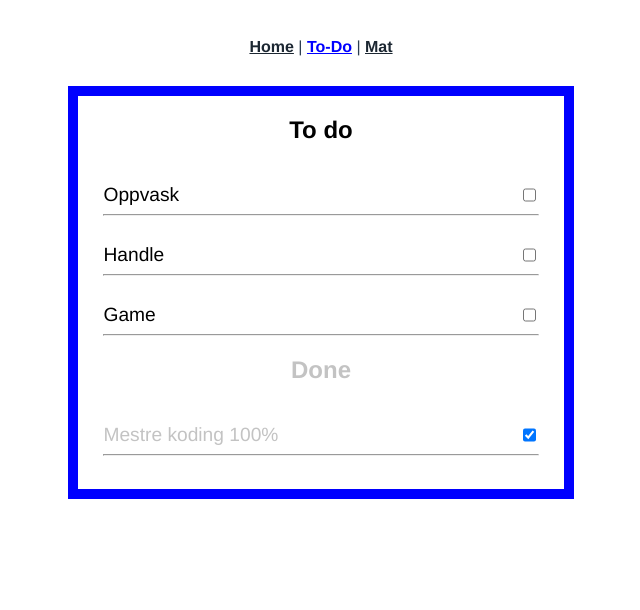
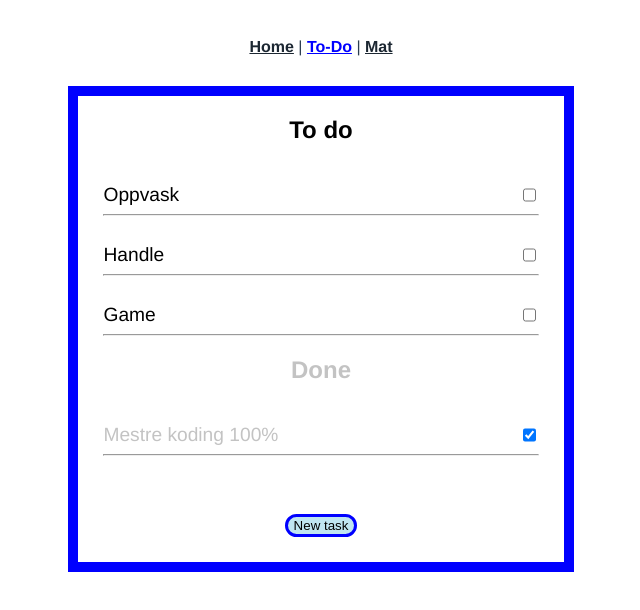
Before and after one commit to Erwan228/helping-list, a Vue app: page /list in a window 1280 px wide. Shown: the top 610 px of the page, without its empty margins (319-959 px from the left). Built offline with nearby package versions, Linux system fonts and the light colour scheme; data requests are answered from the project's data file.

Commit message:
virkelig dagens

```diff
--- a/src/views/HomeView.vue
+++ b/src/views/HomeView.vue
@@ -29,7 +29,7 @@ export default {
 }
 .parts {
   border: solid 1px black;
-  background: rgb(192, 229, 241);
+  background: #c0e5f1;
   margin: 50px 70px;
 }
 </style>
--- a/src/views/ListView.vue
+++ b/src/views/ListView.vue
@@ -27,6 +27,7 @@
         </div>
       </div>
     </div>
+    <button>New task</button>
   </div>
 </template>
 <script>
@@ -77,4 +78,11 @@ export default {
   font-size: larger;
 
 }
+
+button {
+  margin-top: 50px;
+  border-radius: 4cm;
+  border: solid blue;
+  background-color: #c0e5f1;
+}
 </style>
```
